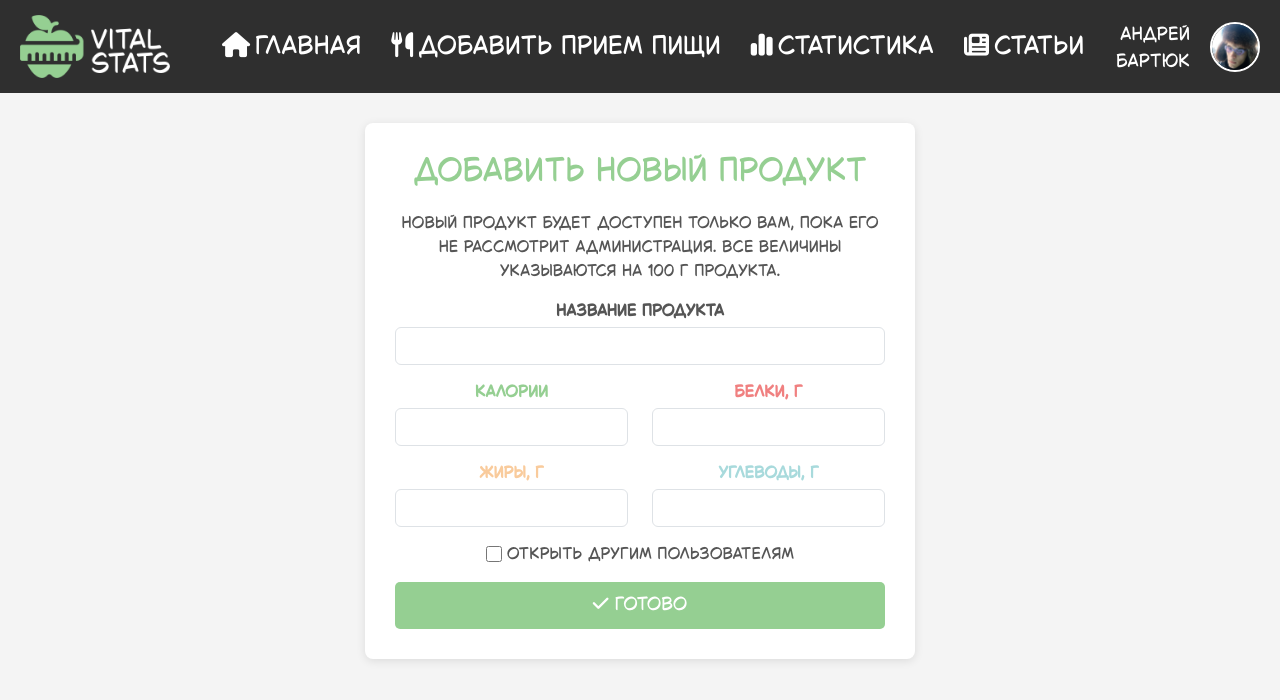
After one commit to Vitiks-official/LiceumProject3, a Flask app: page /add_product in a window 1280 px wide. The commit adds this page. Shown: the top 700 px of the page. Run offline with Flask 3, Linux system fonts and the light colour scheme; a user stored in the database is signed in; parts of the project's set-up code (start-up, migrations or seed data) failed here and were passed over.

Commit message:
Product addition page added, form AddProductForm added, telegram-bot "Vital Stats Admin" added, main file modified

```diff
--- a/data/Product.py
+++ b/data/Product.py
@@ -12,3 +12,9 @@ class Product(SqlAlchemyBase, SerializerMixin):
     proteins = sqlalchemy.Column(sqlalchemy.Float, nullable=False)
     fats = sqlalchemy.Column(sqlalchemy.Float, nullable=False)
     carbohydrates = sqlalchemy.Column(sqlalchemy.Float, nullable=False)
+
+    public = sqlalchemy.Column(sqlalchemy.Boolean, nullable=False, default=True)
+    accepted = sqlalchemy.Column(sqlalchemy.Boolean, nullable=False, default=True)
+
+    user = sqlalchemy.Column(sqlalchemy.Integer, sqlalchemy.ForeignKey("user.id"), nullable=True)
+    user_obj = sqlalchemy.orm.relationship("User")
--- /dev/null
+++ b/forms/AddProductForm.py
@@ -0,0 +1,13 @@
+from flask_wtf import FlaskForm
+from wtforms import SubmitField, StringField, FloatField, BooleanField
+from wtforms.validators import DataRequired, NumberRange
+
+
+class AddProductForm(FlaskForm):
+    product = StringField("Название продукта", validators=[DataRequired()])
+    calories = FloatField("Калории", validators=[DataRequired(), NumberRange(min=0, max=999)])
+    proteins = FloatField("Белки, г", validators=[DataRequired(), NumberRange(min=0, max=999)])
+    fats = FloatField("Жиры, г", validators=[DataRequired(), NumberRange(min=0, max=999)])
+    carbohydrates = FloatField("Углеводы, г", validators=[DataRequired(), NumberRange(min=0, max=999)])
+    is_public = BooleanField("Открыть другим пользователям")
+    submit = SubmitField("Готово")
--- a/main.py
+++ b/main.py
@@ -1,5 +1,5 @@
 from flask_login import LoginManager, login_user, login_required, logout_user, current_user
-from flask import Flask, render_template, redirect, abort, request, make_response, jsonify, session, url_for
+from flask import Flask, render_template, redirect, request, session, url_for
 from flask_mail import Mail, Message
 from flask_restful import Api
 
@@ -9,6 +9,7 @@ from data.Statistics import Statistics
 from data.Lifestyle import Lifestyle
 from data.Gender import Gender
 from data.Goal import Goal
+from sqlalchemy import or_, and_
 import data.db_session as db_session
 
 from data.UserResource import UserResource, UserListResource
@@ -18,10 +19,14 @@ from forms.LoginForm import LoginForm
 from forms.RegisterForm import RegisterForm
 from forms.VerificationForm import VerificationForm
 from forms.EditProfileForm import EditProfileForm
+from forms.AddProductForm import AddProductForm
+
+from bot.admin_bot import send_product_request_to_admin
 
 import requests
 import datetime
 import decimal
+import asyncio
 import random
 import json
 import os
@@ -91,9 +96,9 @@ def main():
             proteins, fats, carbohydrates = list(map(float, product["bgu"].split(",")))
             db_sess.add(Product(name=product["name"].lower(),
                                 calories=int(float(product["kcal"])),
-                                proteins=proteins,
-                                fats=fats,
-                                carbohydrates=carbohydrates))
+                                proteins=round(proteins, 1),
+                                fats=round(fats, 1),
+                                carbohydrates=round(carbohydrates, 1)))
 
     db_sess.commit()
     app.run()
@@ -191,6 +196,7 @@ def register():
                 "weight": weight
             }
             verification_code = random.randint(100000, 999999)
+            print(verification_code)
             session["verification_code"] = verification_code
             send_verification_email(email, verification_code)
             session["verification_sent"] = True
@@ -288,7 +294,9 @@ def add_meal():
     search = request.args.get("search", "")
 
     db_sess = db_session.create_session()
-    products = db_sess.query(Product).filter(Product.name.like(f"%{search.lower()}%"))
+    products = db_sess.query(Product).filter(
+        Product.name.like(f"%{search.lower()}%")).filter(
+        or_(and_(Product.public == True, Product.accepted == True), Product.user == current_user.id)).all()
 
     delete_id = request.args.get("remove_id", "")
 
@@ -334,6 +342,47 @@ def add_meal():
 
     return render_template("add_meal.html", avatar_url=get_avatar_url(), search_query=search,
                            available_products=products, added_products=added_products, choice=choice, total=total)
+
+
+@login_required
+@app.route("/add_product", methods=["GET", "POST"])
+def add_product():
+    form = AddProductForm()
+
+    if form.validate_on_submit():
+        name = form.product.data
+
+        calories = round(form.calories.data, 1)
+        proteins = round(form.proteins.data, 1)
+        fats = round(form.fats.data, 1)
+        carbohydrates = round(form.carbohydrates.data, 1)
+
+        is_public = form.is_public.data
+
+        db_sess = db_session.create_session()
+        product = Product(
+            name=name.lower(),
+            calories=calories,
+            proteins=proteins,
+            fats=fats,
+            carbohydrates=carbohydrates,
+            user=current_user.id,
+            public=is_public,
+            accepted=current_user.is_admin
+        )
+        db_sess.add(product)
+        db_sess.commit()
+
+        if not current_user.is_admin and product.public:
+            asyncio.run(send_product_request_to_admin(f"{request.root_url}api/product/{product.id}"))
+
+        return redirect("/add_meal")
+
+    elif request.method == "POST":
+        return render_template("add_product.html", avatar_url=get_avatar_url(), form=form,
+                               message="Неверный формат ввода величин!")
+
+    return render_template("add_product.html", avatar_url=get_avatar_url(), form=form)
 
 
 @login_required
@@ -383,12 +432,12 @@ def statistics():
     db_sess = db_session.create_session()
     stats = db_sess.query(Statistics).filter(Statistics.user == current_user.id).all()
 
-    dates = [""] + [str(x.date) for x in stats] + [""]
+    dates = [""] + [str(x.date) for x in sorted(stats, key=lambda obj: obj.date)] + [""]
 
-    calories_consumption = [0] + [x.calories for x in stats] + [0]
-    proteins_consumption = [0] + [x.proteins for x in stats] + [0]
-    fats_consumption = [0] + [x.fats for x in stats] + [0]
-    carbohydrates_consumption = [0] + [x.carbohydrates for x in stats] + [0]
+    calories_consumption = [0] + [float(x.calories) for x in stats] + [0]
+    proteins_consumption = [0] + [float(x.proteins) for x in stats] + [0]
+    fats_consumption = [0] + [float(x.fats) for x in stats] + [0]
+    carbohydrates_consumption = [0] + [float(x.carbohydrates) for x in stats] + [0]
 
     return render_template("statistics.html", avatar_url=get_avatar_url(), norms=get_norms(), dates=dates,
                            calorie_data=calories_consumption, protein_data=proteins_consumption,
--- a/static/css/add_meal_style.css
+++ b/static/css/add_meal_style.css
@@ -50,7 +50,6 @@
 
 .my-table tbody td {
 	text-align: center;
-	border: none;
 	padding: 8px 8px;
 	font-size: 16px;
 	vertical-align: center;
--- a/static/css/base_style.css
+++ b/static/css/base_style.css
@@ -4,7 +4,7 @@
 }
 
 * {
-  outline: 1px solid transparent !important;
+    outline: 1px solid transparent !important;
 }
 
 body {
@@ -12,6 +12,26 @@ body {
     margin: 0;
     background-color: #f4f4f4;
     color: #000;
+}
+
+.main-container {
+    padding: 10px;
+    display: flex;
+    flex-direction: column;
+    align-items: center;
+}
+
+.content-section {
+    display: flex;
+    gap: 30px;
+}
+
+.panel {
+    flex: 0;
+    padding: 30px;
+    border-radius: 8px;
+    background-color: #fff;
+    box-shadow: 0 2px 10px rgba(0, 0, 0, 0.1);
 }
 
 .navbar {
@@ -77,7 +97,7 @@ body {
     padding: 20px;
 }
 
-.logo {
+.nav-logo {
     max-width: 150px;
     height: auto;
 }
@@ -155,3 +175,24 @@ h2 {
     height: auto;
     margin-right: 8px;
 }
+
+label {
+    text-align: center;
+    display: block;
+    margin-bottom: 3px;
+    color: #555;
+}
+
+.fa-btn {
+    margin-right: 5px;
+}
+
+.alert-danger {
+    background-color: #f8d7da;
+    color: #721c24;
+    padding: 10px;
+    border: 1px solid #f5c6cb;
+    border-radius: 4px;
+    font-size: 14px;
+    text-align: center;
+}
--- a/static/css/index_style.css
+++ b/static/css/index_style.css
@@ -111,7 +111,7 @@
     display: inline-flex;
     align-items: center;
     text-decoration: none;
-    color: #000;
+    color: #a8dadc;
     gap: 8px;
     transition: filter 0.3s ease;
 }
--- a/static/css/login_style.css
+++ b/static/css/login_style.css
@@ -129,7 +129,3 @@ label {
     max-width: 300px;
     height: auto;
 }
-
-.center-align-p {
-    text-align: center;
-}
--- a/static/css/register_style.css
+++ b/static/css/register_style.css
@@ -130,10 +130,6 @@ label {
     height: auto;
 }
 
-.center-align-p {
-    text-align: center;
-}
-
 .form-control-verify {
     width: 50%;
 }
--- /dev/null
+++ b/templates/add_product.html
@@ -0,0 +1,70 @@
+{% extends 'base.html' %}
+
+{% block title %}Добавить новый продукт{% endblock %}
+
+{% block content %}
+    <div class="main-container">
+        <div class="content-section" style="flex: 0.5; justify-content: center; flex-direction: column; width: 550px; gap: 10px;">
+            <form method="POST" class="panel" style="flex: 0.5; text-align: center;">
+                <h2>Добавить новый продукт</h2>
+                <p class="main-par">
+                    Новый продукт будет доступен только Вам, пока его не рассмотрит администрация. Все величины указываются на 100 г продукта.
+                </p>
+
+                {{ form.hidden_tag() }}
+
+                <div class="mb-3">
+                    {{ form.product.label(class="label", style="font-weight: bold;") }}
+                    {{ form.product(class="form-control") }}
+                    {% if form.product.errors %}
+                        <ul class="errors">
+                            {% for error in form.product.errors %}
+                                <li>{{ error }}</li>
+                            {% endfor %}
+                        </ul>
+                    {% endif %}
+                </div>
+
+                <div class="row">
+                    <div class="col-md-6">
+                        <div class="mb-3">
+                            {{ form.calories.label(class="label", style="color: #95cf92; font-weight: bold;") }}
+                            {{ form.calories(class="form-control") }}
+                        </div>
+
+                        <div class="mb-3">
+                            {{ form.fats.label(class="label", style="color: #f9cb9c; font-weight: bold;") }}
+                            {{ form.fats(class="form-control") }}
+                        </div>
+                    </div>
+
+                    <div class="col-md-6">
+                        <div class="mb-3">
+                            {{ form.proteins.label(class="label", style="color: #f08080; font-weight: bold;") }}
+                            {{ form.proteins(class="form-control") }}
+                        </div>
+
+                        <div class="mb-3">
+                            {{ form.carbohydrates.label(class="label", style="color: #a8dadc; font-weight: bold;") }}
+                            {{ form.carbohydrates(class="form-control") }}
+                        </div>
+                    </div>
+                </div>
+
+                <p style="display: flex; flex-direction: row; justify-content: center; gap: 5px; margin-bottom: 0;">
+                    {{ form.is_public(style="width: 16px; height: 16px; margin-top: 3px;") }}{{ form.is_public.label }}
+                </p>
+
+                <button type="submit" class="btn btn-primary">
+                    <i class="fa-solid fa-check"></i>
+                    <span>{{ form.submit.label.text }}</span>
+                </button>
+            </form>
+
+            {% if message %}
+                <div class="alert alert-danger" role="alert">Неверный формат ввода величин!</div>
+            {% endif %}
+
+        </div>
+    </div>
+{% endblock %}
--- a/templates/base.html
+++ b/templates/base.html
@@ -5,6 +5,7 @@
     <meta name="viewport" content="width=device-width, initial-scale=1.0">
 
     <link href="https://cdn.jsdelivr.net/npm/bootstrap@5.3.3/dist/css/bootstrap.min.css" rel="stylesheet" integrity="sha384-QWTKZyjpPEjISv5WaRU9OFeRpok6YctnYmDr5pNlyT2bRjXh0JMhjY6hW+ALEwIH" crossorigin="anonymous">
+    <link rel="stylesheet" href="https://cdnjs.cloudflare.com/ajax/libs/font-awesome/6.5.1/css/all.min.css" integrity="sha512-DTOQO9RWCH3ppGqcWaEA1BIZOC6xxalwEsw9c2QQeAIftl+Vegovlnee1c9QX4TctnWMn13TZye+giMm8e2LwA==" crossorigin="anonymous" referrerpolicy="no-referrer" />
 
     <link rel="stylesheet" href="{{ url_for('static', filename='css/base_style.css') }}">
     <link rel="icon" href="{{ url_for('static', filename='img/favicon.ico') }}">
@@ -15,14 +16,14 @@
     <nav class="navbar">
         <div class="navbar-left">
             <div class="navbar-logo">
-                <a href="/"><img class="logo" src="{{ url_for('static', filename='img/logo_light.png') }}"></a>
+                <a href="/"><img class="nav-logo" src="{{ url_for('static', filename='img/logo_light.png') }}"></a>
             </div>
         </div>
         <ul class="my-navbar-nav">
-            <li><a href="/">Главная</a></li>
-            <li><a href="/add_meal">Добавить прием пищи</a></li>
-            <li><a href="/statistics">Статистика</a></li>
-            <li><a href="/articles">Статьи</a></li>
+            <li><a href="/"><i class="fa-solid fa-house fa-btn"></i>Главная</a></li>
+            <li><a href="/add_meal"><i class="fa-solid fa-utensils fa-btn"></i>Добавить прием пищи</a></li>
+            <li><a href="/statistics"><i class="fa-solid fa-chart-simple fa-btn"></i>Статистика</a></li>
+            <li><a href="/articles"><i class="fa-solid fa-newspaper fa-btn"></i>Статьи</a></li>
         </ul>
         <div class="navbar-right">
             <a href="/profile" class="user-link">
--- a/templates/profile.html
+++ b/templates/profile.html
@@ -71,15 +71,15 @@
             </div>
 
             <button type="submit" class="btn btn-primary" style="margin-top: 30px;">
-                <img src="{{ url_for('static', filename='img/save.png') }}" class="btn-icon">Сохранить изменения
+                <i class="fa-solid fa-floppy-disk fa-btn"></i>Сохранить изменения
             </button>
 
             <div class="action-buttons">
                 <a href="/logout" class="btn btn-secondary">
-                    <img src="{{ url_for('static', filename='img/logout.png') }}" class="btn-icon">Выйти
+                    <i class="fa-solid fa-door-open fa-btn"></i>Выйти
                 </a>
                 <a href="/delete" class="btn btn-danger">
-                    <img src="{{ url_for('static', filename='img/delete.png') }}" class="btn-icon">Удалить аккаунт
+                    <i class="fa-solid fa-trash-can fa-btn"></i>Удалить аккаунт
                 </a>
             </div>
         </form>
```
Also changed, not shown: bot/admin_bot.py (added, +66 -0 lines), data/ProductResource.py (+9 -1 lines), static/css/profile_style.css (+12 -7 lines), templates/add_meal.html (+20 -16 lines), templates/index.html (+4 -3 lines), templates/login.html (+8 -1 lines), templates/register.html (+8 -1 lines), templates/verify_email.html (+8 -2 lines), db/calorie_tracker.db.
